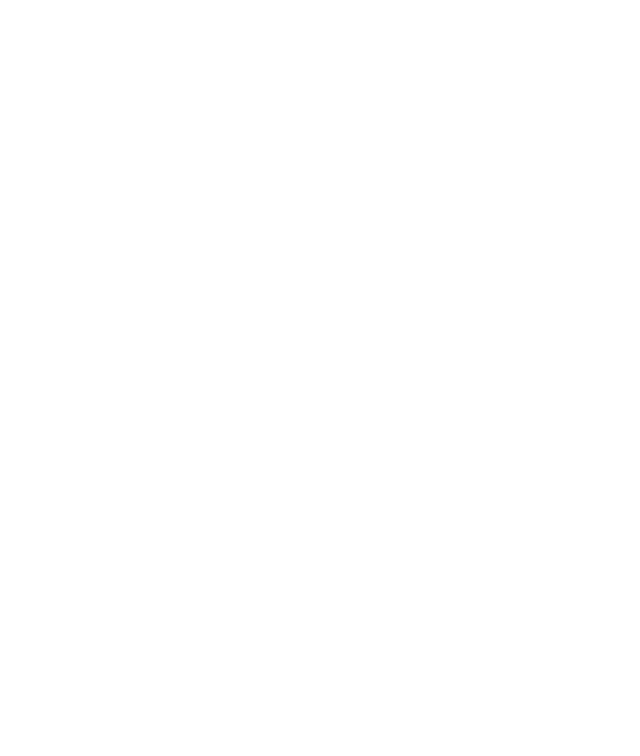
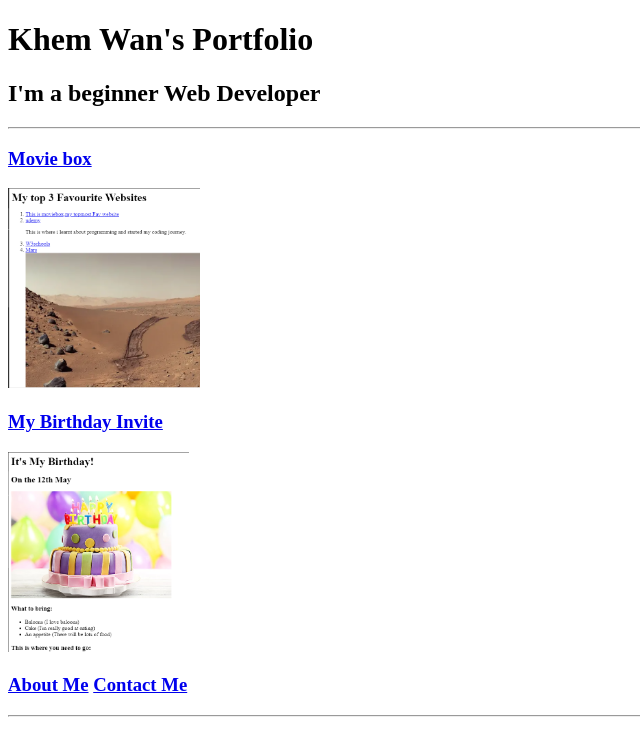
Before and after one commit to khem9/html-portfolio, a plain HTML site: page index.html in a window 1280 px wide. Shown: the whole page, without its empty margins (0-640 px from the left). Drawn offline with Linux system fonts and the light colour scheme.

Commit message:
Update index.html

```diff
--- a/index.html
+++ b/index.html
@@ -1,15 +1,26 @@
 <!-- TODO 1: Create the HTML Boilerplate -->
+ <!DOCTYPE html>
+ <html lang="en">
+ <head>
+    <meta charset="UTF-8">
+    <meta name="viewport" content="width=device-width, initial-scale=1.0">
+    <title>Khem_Wan Clothing store </title>
+ </head>
+ <body>
+   <h1>Khem Wan's Portfolio</h1>
+    <h2>I'm a beginner Web Developer</h2>
 
-<!-- TODO 2: Add Your previous projects' HTML into the public folder -->
+ <hr/>
+<h3><a href="./public/index.html">Movie box</a></h3>
+<img src="./assets/favpage.png" height="200" alt="screnshot" /> <br/>
 
-<!-- TODO 3: Take screenshots of your project previews and add the images to the images folder -->
 
-<!-- TODO 4: Add titles/subtitles etc. -->
+<h3><a href="./public/birthday-invite.html">My Birthday Invite </a> </h3>
+<img src="./assets/birthday_invite.png" height="200" alt="photo" />
+<h3> <a href="./public/about.html">About Me</a> <a href="./public/contact.html">Contact Me</a> </h3>
 
-<!-- TODO 5: Add a link to the project pages -->
+<hr/>
 
-<!-- TODO 6: Add images to show the project previews
-HINT for TODO 6: You can use the height attribute set to 200 to make the image smaller:
-https://developer.mozilla.org/en-US/docs/Web/HTML/Element/img#attr-height -->
+
 
 <!-- TODO 7: Add the Contact Me and About Me page links -->
```
